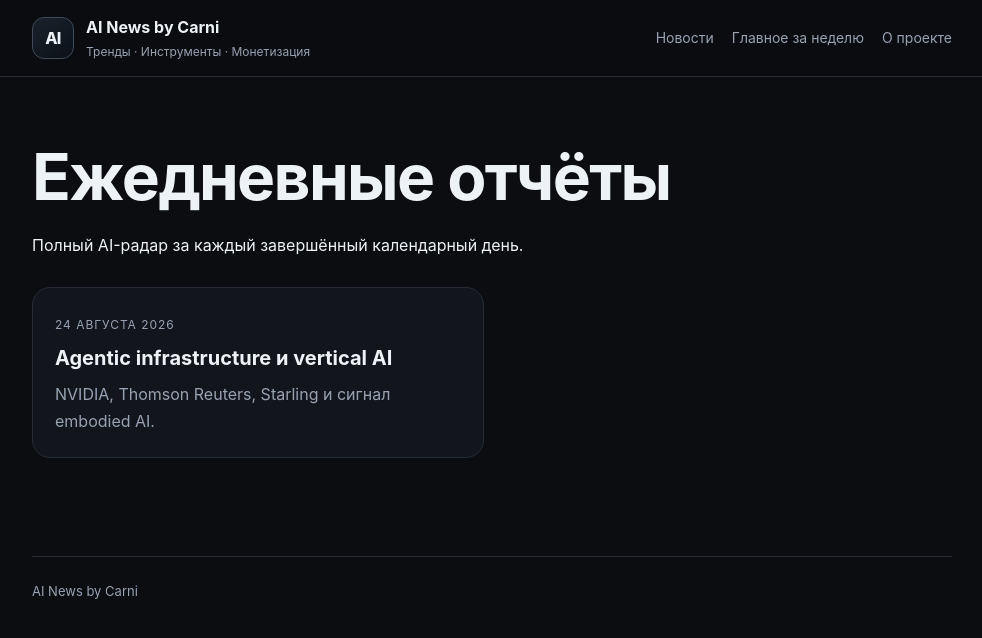
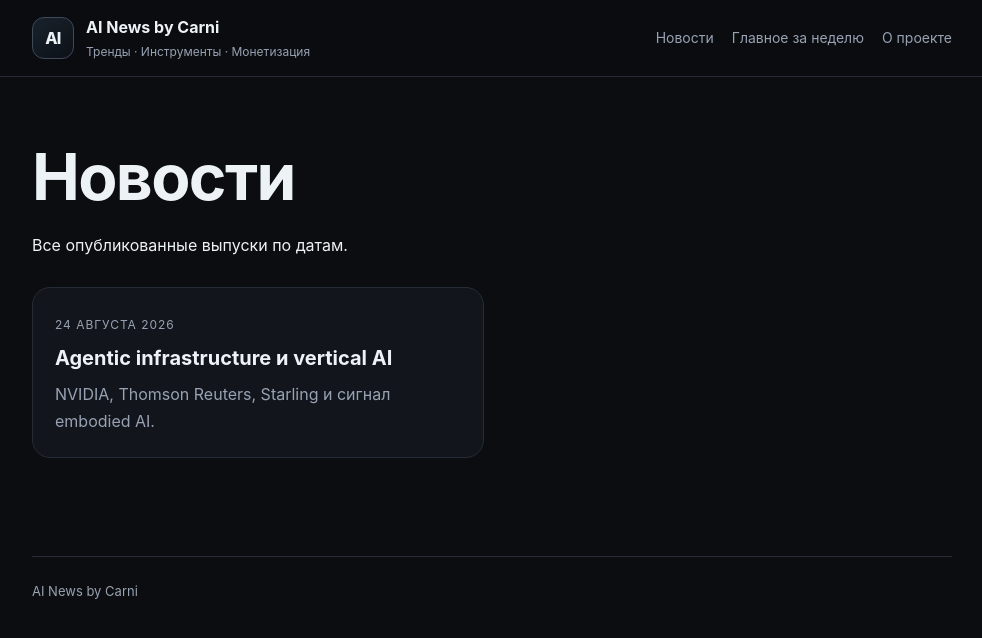
Before and after one commit to DmitryCarni/ai-news-by-carni, a Jekyll site: the page built from daily/index.md, in a window 1280 px wide. Shown: the top 638 px of the page, without its empty margins (148-1130 px from the left). Built offline with Jekyll 4.4.1, drawn with Linux system fonts in a browser that asks for light colours.

Commit message:
Rename news archive

```diff
--- a/daily/index.md
+++ b/daily/index.md
@@ -1,14 +1,14 @@
 ---
 layout: default
-title: Ежедневные отчёты
+title: Новости
 permalink: /daily/
 ---
 
 {% assign reports = site.pages | where: "report_type", "daily" | sort: "report_date" | reverse %}
 
-# Ежедневные отчёты
+# Новости
 
-Полный AI-радар за каждый завершённый календарный день.
+Все опубликованные выпуски по датам.
 
 {% if reports.size > 0 %}
 <div class="grid">
```
Also changed, not shown: other parts of daily/index.md (+1 -1 lines).
